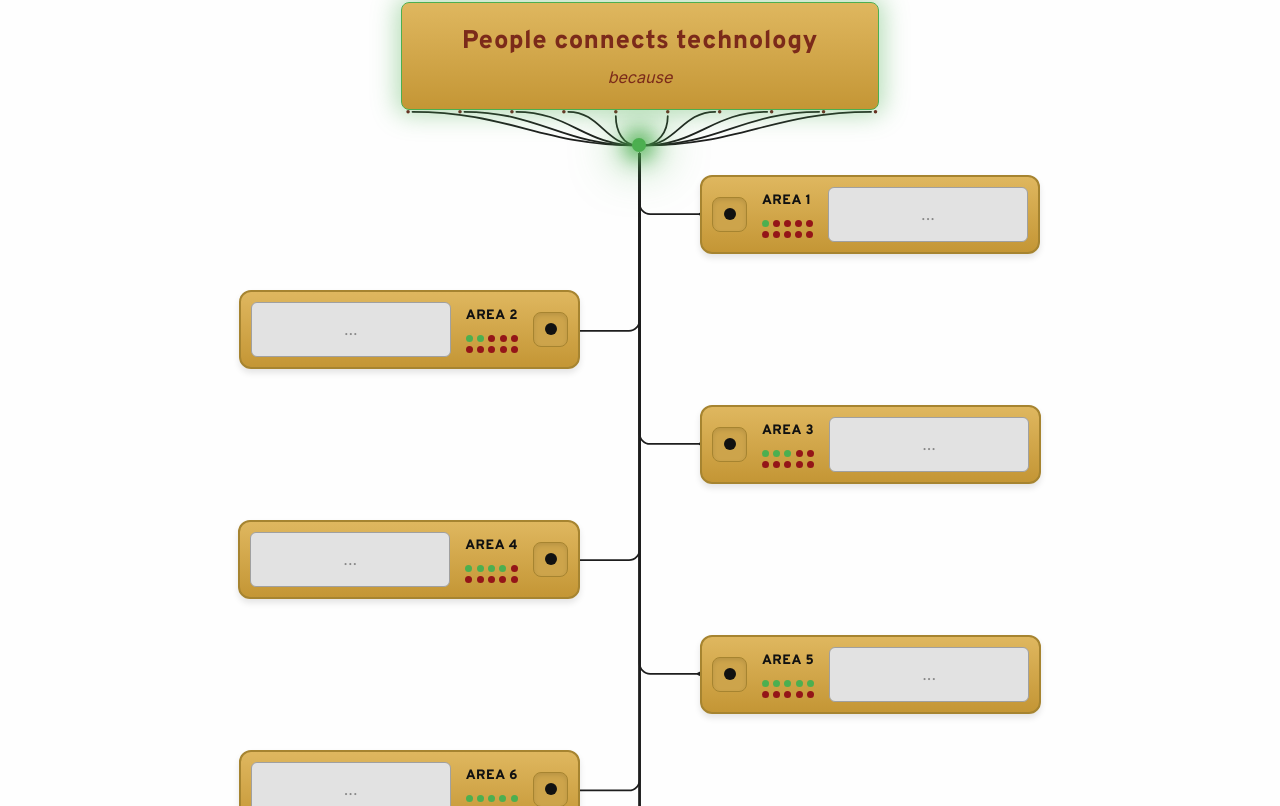
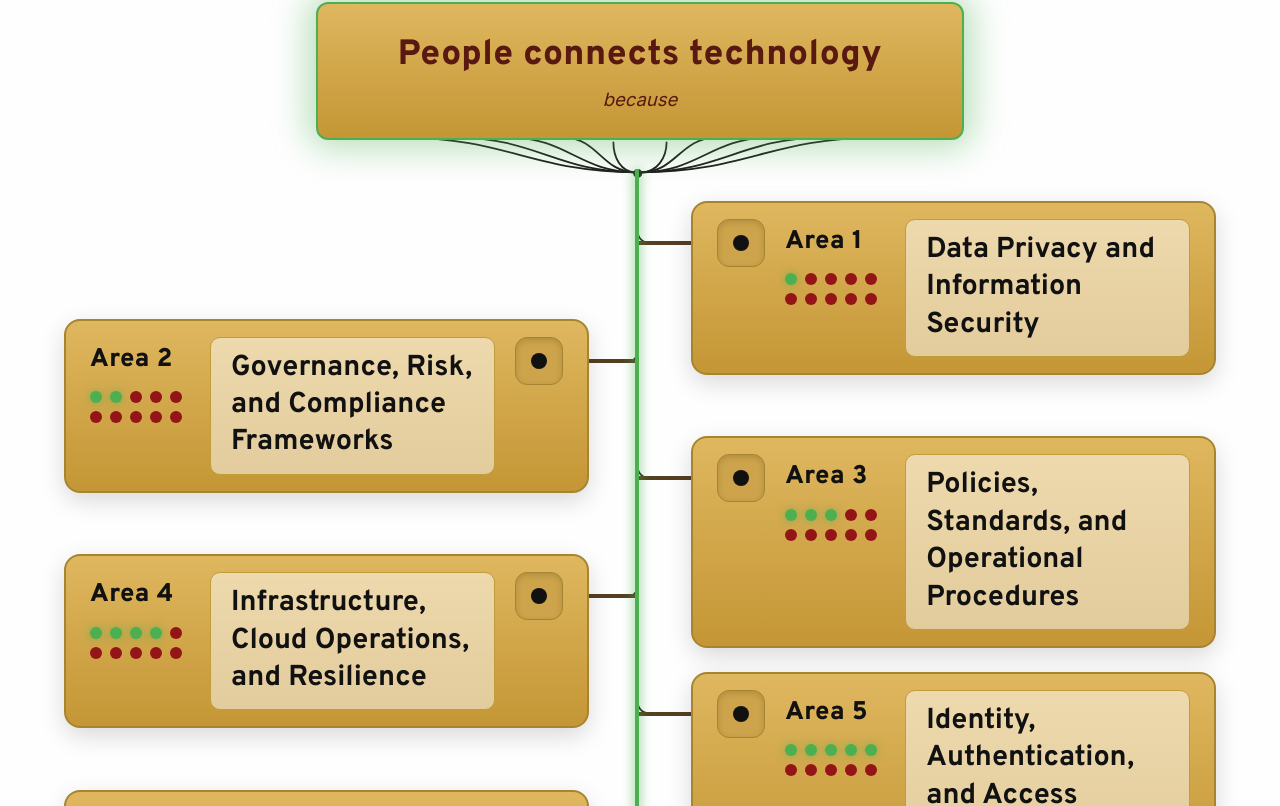
Before and after one commit to fr-anz/DIT-Accred, a SvelteKit app: page /compliance in a window 1280 px wide. Shown: the part 974-1780 px from the top of the page. Built offline with nearby package versions, Linux system fonts and the light colour scheme.

Commit message:
Update compliance timeline layout and geometry

```diff
--- a/src/routes/compliance/+page.svelte
+++ b/src/routes/compliance/+page.svelte
@@ -1,7 +1,5 @@
 <script>
   import Footer from '$lib/components/footer.svelte';
-
-  // Import your custom SVG cable asset
   import cablesSvg from '$lib/assets/Cables.svg';
 
   // Svelte 5 Runes
@@ -9,47 +7,53 @@
   let innerHeight = $state(0);
   let timelineContainer = $state();
 
-  // Store DOM references to each row to track their positions
-  let rowElements = $state([]);
+  // Base container width
+  let timelineWidth = $state(1300);
 
-  // Calculate vertical height for the scrolling dot and the growing green trail
+  // ── GEOMETRY ENGINE ──
+  let svgRenderedWidth = $derived(timelineWidth * 0.8);
+  let scale = $derived(svgRenderedWidth / 900);
+
+  let svgStartOffset = $derived(46.5 * scale);
+  let rowHeight = $derived(115 * scale);
+  let svgBottomSpacing = $derived(71 * scale);
+
+  // NEW: Adjust THIS value (e.g., -5 to move UP, 5 to move DOWN) to move ONLY the green line/dot
+  let lineStartNudgeY = -15;
+  let lineStartY = $derived((46.5 * scale) + lineStartNudgeY);
+
   let progress = $derived.by(() => {
-    const currentScroll = scrollY;
     if (!timelineContainer || !innerHeight) return 0;
 
     const rect = timelineContainer.getBoundingClientRect();
     const screenMiddle = innerHeight / 2;
+    // Uses lineStartY so it tracks perfectly with your manual adjustments
+    const startPercent = (lineStartY / rect.height) * 100;
 
-    // Constant for our start offset to align calculations
-    const startOffsetPx = 35;
-    const startPercent = (startOffsetPx / rect.height) * 100;
-
-    // 1. Hover / Active state: Snaps exactly to the center of the active row to prevent misalignment
     if (activeArea !== null) {
       const el = rowElements[activeArea - 1];
       if (el) {
         const rowRect = el.getBoundingClientRect();
-        const centerY = (rowRect.top - rect.top) + (rowRect.height / 2);
-        return Math.max(startPercent, Math.min(100, (centerY / rect.height) * 100));
+        const branchCenterY = (rowRect.top - rect.top) + (rowHeight / 2);
+        return Math.max(startPercent, Math.min(100, (branchCenterY / rect.height) * 100));
       }
     }
 
-    // 2. Scroll state: Follows the middle of the screen smoothly, clamped to start at fanning point
     let rawProgress = ((screenMiddle - rect.top) / rect.height) * 100;
     return Math.max(startPercent, Math.min(100, rawProgress));
   });
 
-  // Calculate the height of the growing green spine starting from the convergence point
   let progressSpineHeight = $derived.by(() => {
     if (!timelineContainer) return 0;
     const rect = timelineContainer.getBoundingClientRect();
-    const startPercent = (45 / rect.height) * 100;
+    // Uses lineStartY so the green trail originates from the newly adjusted position
+    const startPercent = (lineStartY / rect.height) * 100;
     return Math.max(0, progress - startPercent);
   });
 
-  // Calculate which area is currently in the middle of the screen (Scroll-based active state)
+  let rowElements = $state([]);
   let activeArea = $derived.by(() => {
-    const currentScroll = scrollY; // Force reactivity
+    const currentScroll = scrollY;
     if (!timelineContainer || !innerHeight) return null;
 
     const screenMiddle = innerHeight / 2;
@@ -58,10 +62,9 @@
       const el = rowElements[i];
       if (el) {
         const rect = el.getBoundingClientRect();
-        const rowMiddle = rect.top + rect.height / 2;
+        const branchMiddle = rect.top + (rowHeight / 2);
 
-        // If the center of the screen is within half a row's height, activate it!
-        if (Math.abs(screenMiddle - rowMiddle) < 60) {
+        if (Math.abs(screenMiddle - branchMiddle) < (rowHeight / 1.1)) {
           return complianceAreas[i].id;
         }
       }
@@ -69,8 +72,22 @@
     return null;
   });
 
-  const complianceAreas = Array.from({ length: 10 }, (_, i) => ({
+  const titles = [
+    "Data Privacy and Information Security",
+    "Governance, Risk, and Compliance Frameworks",
+    "Policies, Standards, and Operational Procedures",
+    "Infrastructure, Cloud Operations, and Resilience",
+    "Identity, Authentication, and Access Management",
+    "Incident Response, Forensics, and Mitigation",
+    "Vulnerability Assessment and Threat Management",
+    "Application Security Architecture and DevSecOps",
+    "Business Continuity and Disaster Recovery Planning",
+    "Regulatory Audits, Assurance, and Verification"
+  ];
+
+  const complianceAreas = titles.map((titleText, i) => ({
     id: i + 1,
+    title: titleText,
     side: (i + 1) % 2 === 0 ? 'left' : 'right'
   }));
 </script>
@@ -84,73 +101,80 @@
 <main>
   <section class="hero-section">
     <div class="hero-bg"></div>
-    <h1 class="hero-title">COMPLIANCE</h1>
+    <h1 class="t_display hero-title">COMPLIANCE</h1>
   </section>
 
   <section class="compliance-section">
     <div class="compliance-container">
 
-      <!-- Top Header Node (Router) -->
+      <!-- Top Router Header -->
       <div class="cap-box header {activeArea !== null || progress > 1 ? 'header-active' : ''}">
         <h2 class="brown-title">People connects technology</h2>
         <span class="italic-sub">because</span>
       </div>
 
       <!-- Main Timeline -->
-      <div class="timeline" bind:this={timelineContainer}>
+      <div
+        class="timeline"
+        bind:this={timelineContainer}
+        bind:clientWidth={timelineWidth}
+        style="--scale: {scale}; --svg-start-offset: {svgStartOffset}px; --row-height: {rowHeight}px; --svg-bottom-spacing: {svgBottomSpacing}px; --line-start-y: {lineStartY}px;"
+      >
 
-        <!-- 1. YOUR CUSTOM CABLES SVG BACKGROUND -->
+        <!-- SVG is bound to 80% width, height fills the proportionately scaled container -->
         <div class="cables-background">
           <img src={cablesSvg} alt="Connection Cables" class="cables-img" />
         </div>
 
-        <!-- 2. THE GROWING GREEN TRAIL (From Router to Dot) -->
         <div class="progress-spine" style="height: {progressSpineHeight}%;"></div>
-
-        <!-- 3. AMBIENT SCROLL DOT -->
         <div class="ambient-scroll-light" style="top: {progress}%;"></div>
 
         {#each complianceAreas as area, i}
-          <!-- The row gets a 'scroll-active' class when it hits the center of the screen -->
           <div class="area-row {activeArea === area.id ? 'scroll-active' : ''}" bind:this={rowElements[i]}>
 
-            <!-- LEFT HALF -->
+            <!-- LEFT SIDE -->
             <div class="area-half left-half">
               {#if area.side === 'left'}
-                <div class="area-card">
-                  <div class="content-box"><span class="placeholder">...</span></div>
+                <div class="area-card left-card">
                   <div class="info-section">
-                    <span class="area-label">AREA {area.id}</span>
+                    <span class="area-label">Area {area.id}</span>
                     <div class="dots-grid">
                       {#each Array(10) as _, j}
                         <div class="dot {j < area.id ? 'green' : 'red'}"></div>
                       {/each}
                     </div>
                   </div>
-                  <!-- The port circle inside the box -->
-                  <div class="port-box"><div class="port"></div></div>
+                  <div class="content-box">
+                    <span class="title-text">{area.title}</span>
+                  </div>
+                  <div class="port-column">
+                    <div class="port-box"><div class="port"></div></div>
+                  </div>
                 </div>
-                <!-- Invisible overlay wire that lights up on scroll -->
+                <!-- Precision Connection Wire -->
                 <div class="wire wire-left"></div>
               {/if}
             </div>
 
-            <!-- RIGHT HALF -->
+            <!-- RIGHT SIDE -->
             <div class="area-half right-half">
               {#if area.side === 'right'}
-                <!-- Invisible overlay wire that lights up on scroll -->
                 <div class="wire wire-right"></div>
-                <div class="area-card">
-                  <div class="port-box"><div class="port"></div></div>
+                <div class="area-card right-card">
+                  <div class="port-column">
+                    <div class="port-box"><div class="port"></div></div>
+                  </div>
                   <div class="info-section">
-                    <span class="area-label">AREA {area.id}</span>
+                    <span class="area-label">Area {area.id}</span>
                     <div class="dots-grid">
                       {#each Array(10) as _, j}
                         <div class="dot {j < area.id ? 'green' : 'red'}"></div>
                       {/each}
                     </div>
                   </div>
-                  <div class="content-box"><span class="placeholder">...</span></div>
+                  <div class="content-box">
+                    <span class="title-text">{area.title}</span>
+                  </div>
                 </div>
               {/if}
             </div>
@@ -161,9 +185,8 @@
 
       <!-- Bottom Footer Node -->
       <div class="cap-box footer-cap">
-        <!-- Added the active-dot class condition -->
         <div class="dot top {progress > 98 ? 'active-dot' : ''}"></div>
-        <h2 class="brown-title small">technology connects people</h2>
+        <h2 class="brown-title">technology connects people</h2>
       </div>
 
     </div>
@@ -173,7 +196,6 @@
 </main>
 
 <style>
-  /* ── DESIGN TOKENS ── */
   :root {
     --color-maroon: #941518;
     --color-gold: #cfa83a;
@@ -182,7 +204,6 @@
     --font-heading: 'Overpass', sans-serif;
   }
 
-  /* Global HTML Scroll Snapping settings for a premium presentation feel */
   :global(html) {
     scroll-snap-type: y proximity;
     scroll-behavior: smooth;
@@ -195,7 +216,6 @@
     flex-direction: column;
   }
 
-  /* ── HERO SECTION ── */
   .hero-section {
     position: relative;
     width: 100%;
@@ -219,21 +239,10 @@
   .hero-title {
     position: relative;
     z-index: 1;
-    font-family: 'Helvetica', Arial, sans-serif;
-    font-size: clamp(3rem, 8vw, 7rem);
-    font-weight: 600;
-    letter-spacing: 0.05em;
-    margin: 0;
-    background: linear-gradient(to right, #000000 0%, var(--color-maroon) 80%);
-    -webkit-background-clip: text;
-    -webkit-text-fill-color: transparent;
-    background-clip: text;
-    color: transparent;
     text-align: center;
     padding: 0 5%;
   }
 
-  /* ── CONTENT WRAPPER ── */
   .compliance-section {
     width: 100%;
     display: flex;
@@ -241,6 +250,8 @@
     padding: 80px 5%;
     background-color: #fefefe;
     flex-grow: 1;
+    overflow-x: auto;
+    overflow-y: hidden;
   }
 
   .compliance-container {
@@ -248,275 +259,261 @@
     flex-direction: column;
     align-items: center;
     width: 100%;
-    max-width: 900px;
-    gap: 0;
+    min-width: 1100px;
+    max-width: 1500px;
   }
 
-  /* ── GOLD CAP BOXES ── */
+  /* ── ROUTER BOXES ── */
   .cap-box {
     background: linear-gradient(180deg, #dfb75f 0%, #c49635 100%);
-    border: 1px solid #a68430;
-    border-radius: 8px;
-    padding: 20px 60px;
+    border: 2px solid #a68430;
+    border-radius: 12px;
+    padding: 25px 80px;
+    min-width: 500px;
     text-align: center;
     position: relative;
-    box-shadow: 0 4px 6px rgba(0,0,0,0.1);
+    box-shadow: 0 8px 24px rgba(0,0,0,0.12);
     z-index: 200;
     transition: all 0.4s ease;
+    margin: 0;
   }
 
-  .header { z-index: 400; }
-
-  /* Light up the header when scrolling */
+  .header { z-index: 400; margin-bottom: -4px; }
   .header-active {
-    box-shadow: 0 0 25px 5px rgba(76, 175, 80, 0.4);
+    box-shadow: 0 0 35px 8px rgba(76, 175, 80, 0.4);
     border-color: var(--color-green);
   }
 
   .brown-title {
-    color: #7b2a1a;
+    color: #5a1910;
     font-family: var(--font-heading);
     margin: 0;
-    font-weight: 800;
-    font-size: 1.6rem;
+    font-weight: 900;
+    font-size: 2.2rem;
     letter-spacing: 0.5px;
+    white-space: nowrap;
   }
-  .brown-title.small { font-size: 1.2rem; }
-  .italic-sub { color: #7b2a1a; font-family: var(--font-body); font-style: italic; font-size: 1rem; display: block; margin-top: 4px; }
+  .italic-sub {
+    color: #5a1910;
+    font-family: var(--font-body);
+    font-style: italic;
+    font-size: 1.15rem;
+    display: block;
+    margin-top: 4px;
+  }
 
+  .footer-cap { padding: 20px 60px; margin-top: -4px; }
   .footer-cap .dot.top {
-    width: 10px;
-    height: 10px;
+    width: 14px;
+    height: 14px;
     background-color: #111;
     border-radius: 50%;
     position: absolute;
-    top: -5px;
-    left: 50%;
-    transform: translateX(-60%);
-    transition: all 0.3s ease; /* Smooth transition */
+    top: -11px;
+    left: calc(50% - 3px);
+    transform: translateX(-50%);
+    transition: all 0.3s ease;
+  }
+  .footer-cap .dot.top.active-dot {
+    background-color: var(--color-green);
+    box-shadow: 0 0 20px var(--color-green);
   }
 
-  /* Green state (Active) */
-  .footer-cap .dot.top.active-dot {
-    background-color: var(--color-green);
-    box-shadow: 0 0 10px var(--color-green);
-  }
-  .footer-cap{
-    padding: 20px 60px;
-    margin-top: -5px;
-  }
-
-  /* ── TIMELINE CONTAINER & ALIGNMENT CONTROLS ── */
+  /* ── TIMELINE ENGINE ── */
   .timeline {
     position: relative;
     width: 100%;
     display: flex;
     flex-direction: column;
-    margin-top: 0px;
-    margin-bottom: 0px;
-
-    /* 1. Structural Spacing (Matches the SVG scale) */
-    --svg-start-offset: 46.5px;    /* IMPORTANT: How far down does Area 1 start from the router? */
-    --row-height: 115px;          /* IMPORTANT: What is the exact distance between branches in your Figma file? If they drift down, decrease this. If they drift up, increase this. */
-    --svg-bottom-spacing: 71px;   /* Pushes the Footer away from Area 10 */
-    --card-distance: 60px;        /* How far left/right the cards sit from the center */
-
-    /* 2. Visual Overlays & Nudges (Pixel-perfect fine-tuning) */
-    --wire-length: 68px;          /* How long the horizontal green line should be */
-    --wire-nudge-y: 0px;          /* Move horizontal green wire UP (-px) or DOWN (px) */
-    --spine-nudge-x: -1px;         /* Move vertical green line LEFT (-px) or RIGHT (px) */
-
-    /* ========================================================== */
-
+    margin: 0;
     padding-top: var(--svg-start-offset);
     padding-bottom: var(--svg-bottom-spacing);
-    gap: 0; /* Gap is set to 0 because we use fixed row-heights now for mathematical perfection */
+
+    --card-distance: calc(50px * var(--scale));
+    --spine-nudge-x: -3px;
   }
 
-  /* ── CABLES SVG BACKGROUND ── */
   .cables-background {
     position: absolute;
-    top: 0;
-    bottom: 0;
-    left: 50.2%;
+    top: 0; bottom: 0; left: 50%;
     transform: translateX(-50%);
-    width: 100%;
+    width: 80%;
     height: 100%;
     z-index: 0;
     display: flex;
-    justify-content: center;
     pointer-events: none;
   }
+  .cables-img { height: 100%; width: 100%; object-fit: fill; }
 
-  .cables-img {
-    height: 100%;
-    width: 100%;
-    /* Fill forces the SVG to exactly match the HTML bounds we set above */
-    object-fit: fill;
-  }
-
-  /* ── THE GROWING GREEN TRAIL (ROUTER TO DOT) ── */
   .progress-spine {
     position: absolute;
-    top: var(--svg-start-offset); /* Starts precisely at the fanning convergence point */
-    /* Apply vertical spine nudge */
+    top: var(--line-start-y);
     left: calc(50% + var(--spine-nudge-x));
     width: 4px;
     background-color: var(--color-green);
-    box-shadow: 0 0 10px var(--color-green);
+    box-shadow: 0 0 12px var(--color-green);
     transform: translateX(-50%);
-    z-index: 20;
+    z-index: 2;
     transition: height 0.1s linear;
   }
 
-  /* ── AMBIENT SCROLL DOT CSS ── */
   .ambient-scroll-light {
     position: absolute;
-    /* Apply vertical spine nudge so dot stays perfectly centered on the line */
     left: calc(50% + var(--spine-nudge-x));
     transform: translate(-50%, -50%);
-    width: 14px;
-    height: 14px;
+    width: 20px;
+    height: 20px;
     background-color: var(--color-green);
     border-radius: 50%;
-    box-shadow: 0 0 20px 8px rgba(76, 175, 80, 0.9), 0 0 45px 15px rgba(76, 175, 80, 0.5);
-    z-index: 100;
+    box-shadow: 0 0 24px 10px rgba(76, 175, 80, 0.9), 0 0 50px 20px rgba(76, 175, 80, 0.5);
+    z-index: 3;
     transition: top 0.1s linear;
     pointer-events: none;
   }
 
-  /* ── ROWS & CONTIGUOUS SPACING ── */
   .area-row {
     display: flex;
     width: 100%;
-    /* Forces every row to be exactly the same height so it never drifts from the SVG */
     height: var(--row-height);
-    align-items: center;
+    align-items: flex-start;
     position: relative;
-    z-index: 1;
-    transition: all 0.3s ease;
-
-    /* Configures proximity-based scroll snapping alignment */
     scroll-snap-align: center;
     scroll-snap-stop: always;
   }
 
-  .area-half {
-    width: 50%;
-    display: flex;
-    align-items: center;
-  }
-
-  /* Apply Card Distance */
+  .area-half { width: 50%; display: flex; align-items: flex-start; }
   .left-half { justify-content: flex-end; padding-right: var(--card-distance); }
   .right-half { justify-content: flex-start; padding-left: var(--card-distance); }
 
-  /* ── UNIFIED GOLD CARD ── */
+  /* ── WIDE CARDS ── */
   .area-card {
     display: flex;
-    align-items: center;
     background: linear-gradient(180deg, #dfb75f 0%, #c49635 100%);
     border: 2px solid #a68430;
-    border-radius: 12px;
-    padding: 10px;
-    gap: 15px;
-    box-shadow: 0 4px 6px rgba(0,0,0,0.1);
+    border-radius: 16px;
+    padding: 16px 24px;
+    gap: 20px;
+    width: 100%;
+    max-width: 680px;
+    box-shadow: 0 8px 24px rgba(0,0,0,0.15);
     transition: transform 0.3s cubic-bezier(0.34, 1.56, 0.64, 1), box-shadow 0.3s ease, border-color 0.3s ease;
     z-index: 5;
+
+    margin-top: calc((var(--row-height) / 2) - 42px);
   }
 
-  /* ── INTERNAL CARD ELEMENTS ── */
+  .left-card { flex-direction: row; text-align: left; }
+  .right-card { flex-direction: row; text-align: left; }
+
+  .info-section {
+    display: flex;
+    flex-direction: column;
+    justify-content: flex-start;
+    align-items: flex-start;
+    gap: 12px;
+    min-width: 100px;
+    flex-shrink: 0;
+    padding-top: 4px;
+  }
+
+  .area-label {
+    font-family: var(--font-heading);
+    font-size: 1.6rem;
+    font-weight: 900;
+    color: #111;
+    letter-spacing: 0.5px;
+    margin: 0;
+  }
+
+  .dots-grid {
+    display: grid;
+    grid-template-columns: repeat(5, max-content);
+    gap: 8px;
+  }
+
+  .dot { width: 12px; height: 12px; border-radius: 50%; }
+  .dot.green { background-color: var(--color-green); box-shadow: 0 0 8px rgba(76,175,80,0.6); }
+  .dot.red { background-color: #941518; }
+
+  .content-box {
+    background-color: rgba(255, 255, 255, 0.5);
+    border: 1px solid #c09d3b;
+    border-radius: 10px;
+    flex: 1;
+    min-height: 75px;
+    display: flex;
+    align-items: center;
+    justify-content: flex-start;
+    padding: 12px 20px;
+  }
+
+  .title-text {
+    font-family: var(--font-heading);
+    font-size: 1.8rem;
+    font-weight: 700;
+    line-height: 1.3;
+    color: #111;
+  }
+
+  .port-column {
+    display: flex;
+    flex-direction: column;
+    align-items: center;
+    justify-content: flex-start;
+    flex-shrink: 0;
+  }
+
   .port-box {
     background-color: #cda44b;
     border: 1px solid #a68430;
-    border-radius: 8px;
-    width: 35px;
-    height: 35px;
+    border-radius: 12px;
+    width: 48px;
+    height: 48px;
     display: flex;
     align-items: center;
     justify-content: center;
     flex-shrink: 0;
-    box-shadow: inset 0 2px 4px rgba(0,0,0,0.1);
+    box-shadow: inset 0 2px 6px rgba(0,0,0,0.15);
   }
 
   .port {
-    width: 12px;
-    height: 12px;
+    width: 16px;
+    height: 16px;
     background-color: #111;
     border-radius: 50%;
     transition: all 0.3s ease;
   }
 
-  .info-section {
-    display: flex;
-    flex-direction: column;
-    justify-content: center; /* This keeps the label and grid centered vertically */
-    height: 200%;            /* Ensure it fills the card height */
-    gap: 4px;
-  }
-
-  .area-label {
-    font-family: var(--font-heading);
-    font-size: 0.85rem;
-    font-weight: 800;
-    color: #111;
-    margin-bottom: 4px;
-    letter-spacing: 0.5px;
-  }
-
-  .dots-grid {
-    display: grid;
-    grid-template-columns: repeat(5, 1fr);
-    gap: 4px;
-  }
-
-  .dot { width: 7px; height: 7px; border-radius: 50%; }
-  .dot.green { background-color: var(--color-green); }
-  .dot.red { background-color: #941518; }
-
-  .content-box {
-    background-color: #e2e2e2;
-    border: 1px solid #a0a0a0;
-    border-radius: 6px;
-    height: 55px;
-    width: 200px;
-    display: flex;
-    align-items: center;
-    justify-content: center;
-    color: #888;
-  }
-
-  /* ── SEAMLESS WIRES (INVISIBLE UNTIL SCROLL ACTIVE) ── */
+  /* ── GEOMETRICALLY PERFECT WIRES ── */
   .wire {
-    width: var(--wire-length);
+    width: calc(var(--card-distance) + 50px);
     height: 4px;
-    background-color: transparent;
+    background-color: #553f22;
     position: absolute;
-    z-index: 10;
-    /* Apply horizontal wire Y-nudge */
-    margin-top: var(--wire-nudge-y);
+    top: 50%;
+    transform: translateY(-50%);
+    z-index: 1;
     transition: all 0.3s ease;
   }
 
-  .wire-left { right: 50%; }
-  .wire-right { left: 50%; }
+  .wire-left { right: calc(50% - var(--spine-nudge-x)); }
+  .wire-right { left: calc(50% + var(--spine-nudge-x)); }
 
+  /* ── ANIMATIONS ── */
   .area-row.scroll-active .area-card {
-    transform: translateY(-3px) scale(1.02);
-    box-shadow: 0 10px 20px rgba(0,0,0,0.15), 0 0 15px rgba(76, 175, 80, 0.2);
+    transform: translateY(-4px) scale(1.02);
+    box-shadow: 0 20px 40px rgba(0,0,0,0.15), 0 0 30px rgba(76, 175, 80, 0.25);
     border-color: var(--color-green);
   }
 
   .area-row.scroll-active .port {
     background-color: var(--color-green);
-    box-shadow: 0 0 12px var(--color-green);
-    transform: scale(1.2);
+    box-shadow: 0 0 20px var(--color-green);
+    transform: scale(1.25);
   }
 
   .area-row.scroll-active .wire {
     background-color: var(--color-green);
-    box-shadow: 0 0 12px var(--color-green);
+    box-shadow: 0 0 16px var(--color-green);
   }
-
-
 </style>
```
